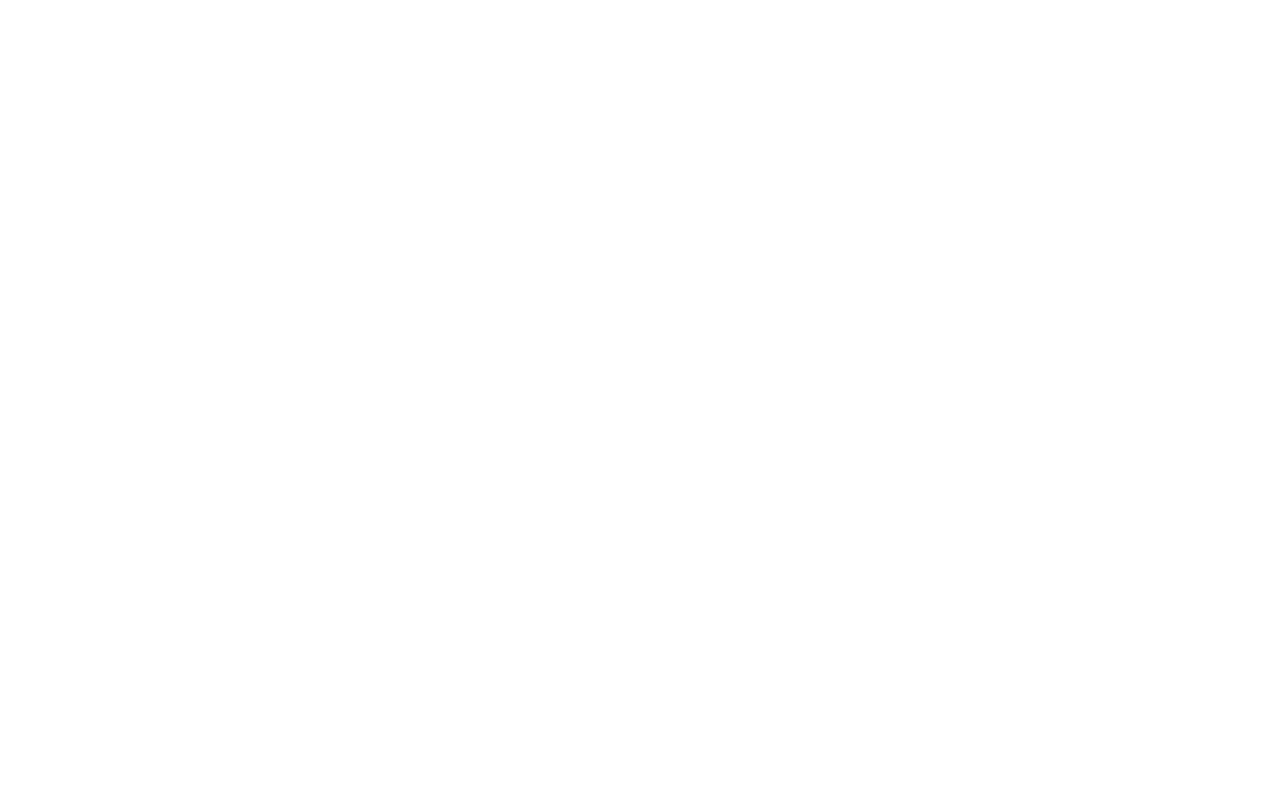
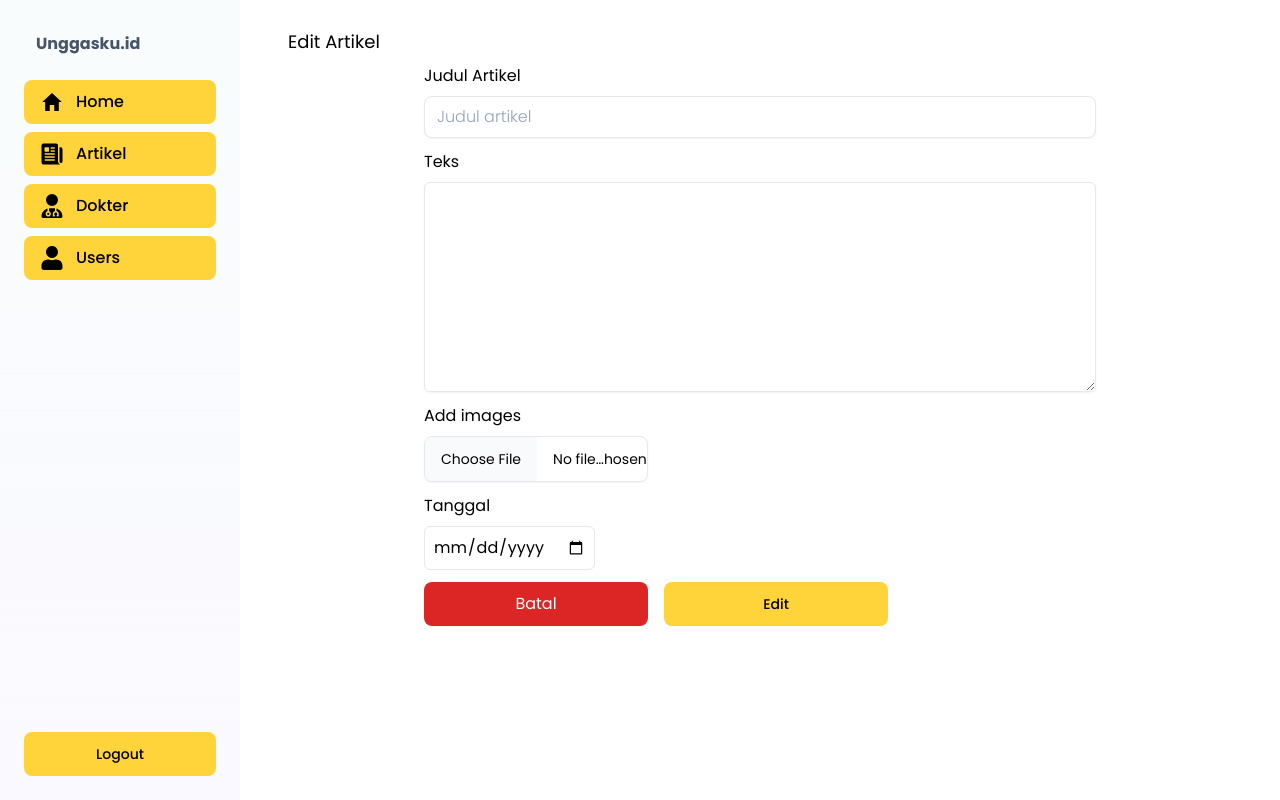
Before and after one commit to Ariemaharrucha/unggasku-fe, a React (Vite) app: page /dashboard/artikel/edit/1 in a window 1280 px wide. Before the commit this address had no page. Built offline with nearby package versions, Linux system fonts and the light colour scheme.

Commit message:
add form edit artikel

```diff
--- a/src/app/routes.jsx
+++ b/src/app/routes.jsx
@@ -6,6 +6,7 @@ import { Dashboard } from "../pages/dashboard/index.dashboard.jsx";
 import { ArtikelDetails } from "../pages/clients/ArtikelDetails.jsx";
 import { Artikel } from "../pages/dashboard/Artikel.jsx";
 import { FormAddArtikel } from "../pages/dashboard/FormAddArtikel.jsx";
+import { FormEditArtikel } from "../pages/dashboard/FormEditArtikel.jsx";
 
 export const AppRouter = () => {
   return (
@@ -18,6 +19,7 @@ export const AppRouter = () => {
       <Route path="/dashboard" element={<Dashboard/>}></Route>
       <Route path="/dashboard/artikel" element={<Artikel/>}></Route>
       <Route path="/dashboard/artikel/create" element={<FormAddArtikel/>}></Route>
+      <Route path="/dashboard/artikel/edit/:id" element={<FormEditArtikel/>}></Route>
     </Routes>
   </BrowserRouter>
   )
--- /dev/null
+++ b/src/pages/dashboard/FormEditArtikel.jsx
@@ -0,0 +1,76 @@
+import { useParams } from "react-router-dom";
+import Button from "../../components/ui/Button.jsx";
+import Input from "../../components/ui/Input.jsx";
+import { DashboardLayout } from "../../layouts/DashboardLayout.jsx";
+import { Link } from "react-router-dom";
+
+export const FormEditArtikel = () => {
+  const id = useParams();
+
+  return (
+    <DashboardLayout>
+      <main>
+        <section className="sticky top-0 z-[2] flex items-center justify-between bg-white py-1">
+          <h3 className="text-lg text-black">Edit Artikel</h3>
+        </section>
+        <section className="max-w-2xl m-auto mt-1">
+          <form action="" className="space-y-3">
+            <div>
+              <label htmlFor="judul" className="">
+                Judul Artikel
+              </label>
+              <Input
+                placeholder="Judul artikel"
+                className={"mt-2 font-normal"}
+              ></Input>
+            </div>
+            <div>
+              <label htmlFor="teks" className="">
+                Teks
+              </label>
+              <textarea
+                name="teks"
+                id=""
+                className="block mt-2 w-full border p-2 rounded-md ocus:outline-none focus:ring-2 focus:ring-primary-100 focus:border-primary-500 shadow-sm"
+                rows={8}
+              ></textarea>
+            </div>
+            <div className="w-1/3">
+              <label htmlFor="file-input" className="">
+                Add images
+              </label>
+              <input
+                type="file"
+                name="file-input"
+                id="file-input"
+                className="block w-full mt-2 border border-gray-200 shadow-sm rounded-lg text-sm focus:z-10 focus:border-blue-500 focus:ring-blue-500 disabled:opacity-50 cursor-pointer
+                  file:bg-gray-50 file:border-0
+                    file:me-4
+                    file:py-3 file:px-4"
+                onChange={() => {}}
+              />
+            </div>
+            <div>
+              <label htmlFor="tanggal">Tanggal</label>
+              <input type="date" className="block mt-2 border p-2 rounded-md" />
+            </div>
+            <div className="flex gap-4">
+              <Link
+                to={"/dashboard/artikel"}
+                className="w-1/3 bg-red-600 hover:bg-red-700 rounded-lg text-white flex items-center justify-center"
+              >
+                Batal
+              </Link>
+              <Button
+                variant="secondary"
+                className={"w-1/3 flex items-center justify-center"}
+              >
+                Edit
+              </Button>
+            </div>
+          </form>
+        </section>
+      </main>
+    </DashboardLayout>
+  );
+};
```
